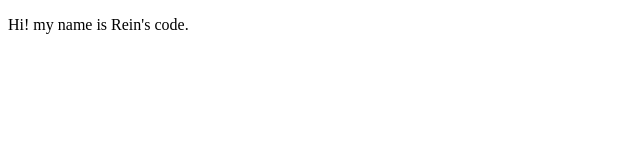
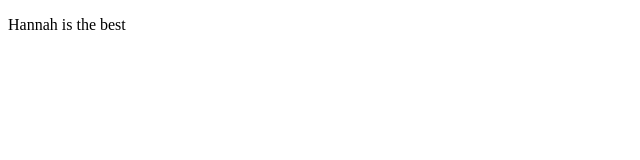
Before and after one commit to Pitlug/XeroBase, a plain HTML site: page index.html in a window 1280 px wide. Shown: the full height of the page, 0-640 px from the left. Drawn offline with Linux system fonts and the light colour scheme.

Commit message:
Hannah's code for her

```diff
--- a/index.html
+++ b/index.html
@@ -5,6 +5,6 @@
     <title>xeroBase</title>
 </head>
 <body>
-    </p>Hi! my name is Rein's code.<p>
+    <p>Hannah is the best</p>
 </body>
 </html>
```
